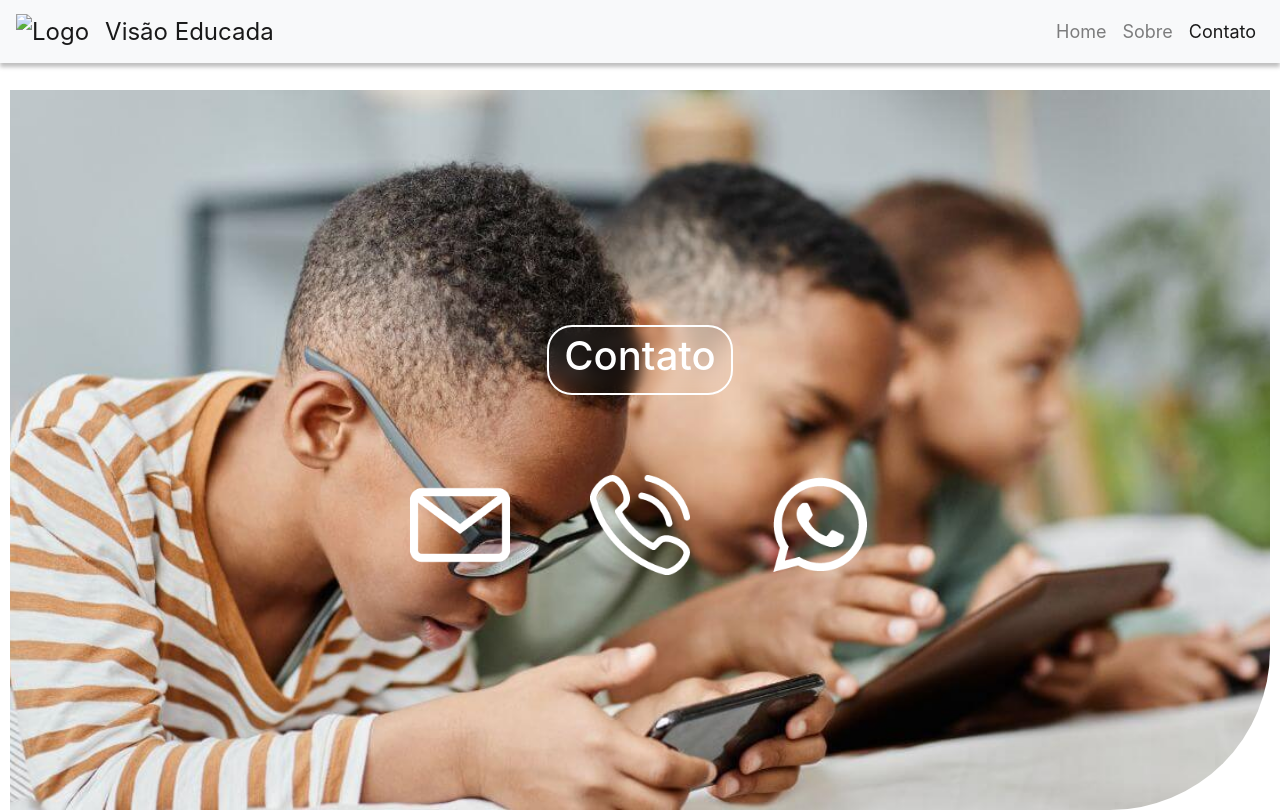
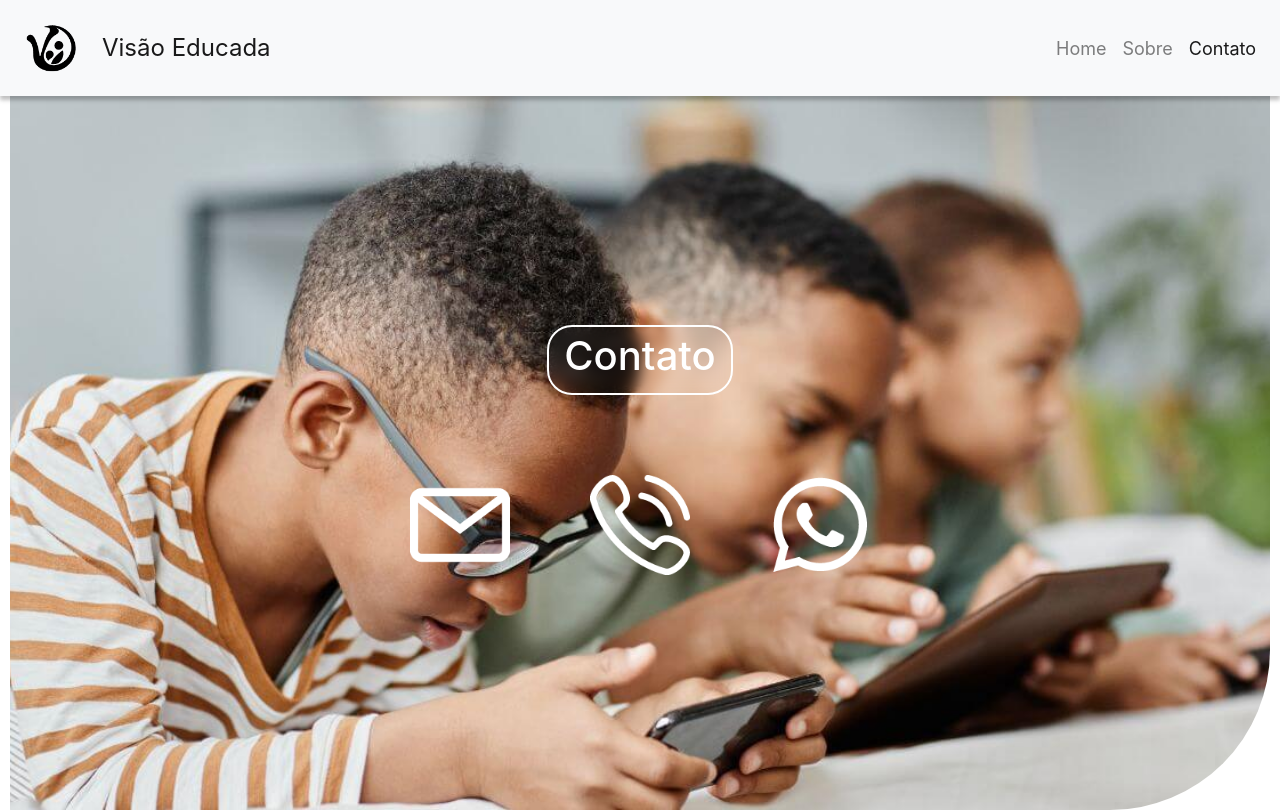
Before and after one commit to ZeDio/Visao-Educada, a plain HTML site: page Pgs/contato.html in a window 1280 px wide. Shown: the top 812 px of the page. Drawn offline with nearby package versions, Linux system fonts and the light colour scheme; no server answers; files whose address does not match are found by name.

Commit message:
corrigindo

```diff
--- a/Pgs/contato.html
+++ b/Pgs/contato.html
@@ -14,7 +14,7 @@
 
     <header id="home">
         <nav class="navbar navbar-expand-lg navbar-light bg-light fixed-top">
-            <a class="navbar-brand" href="#home"><img src="./Imgs/Icones/Logo.png" alt="Logo" class="Logo"></a>
+            <a class="navbar-brand" href="#home"><img src="../Imgs/Icones/Logo.png" alt="Logo" class="Logo"></a>
             <a class="navbar-brand" href="./Pgs/index.html">Visão Educada</a>
             <button class="navbar-toggler" type="button" data-toggle="collapse" data-target="#navbarNavDropdown" aria-controls="navbarNavDropdown" aria-expanded="false" aria-label="Toggle navigation">
               <span class="navbar-toggler-icon"></span>
```
Also changed, not shown: Pgs/sobre.html (+1 -1 lines).
